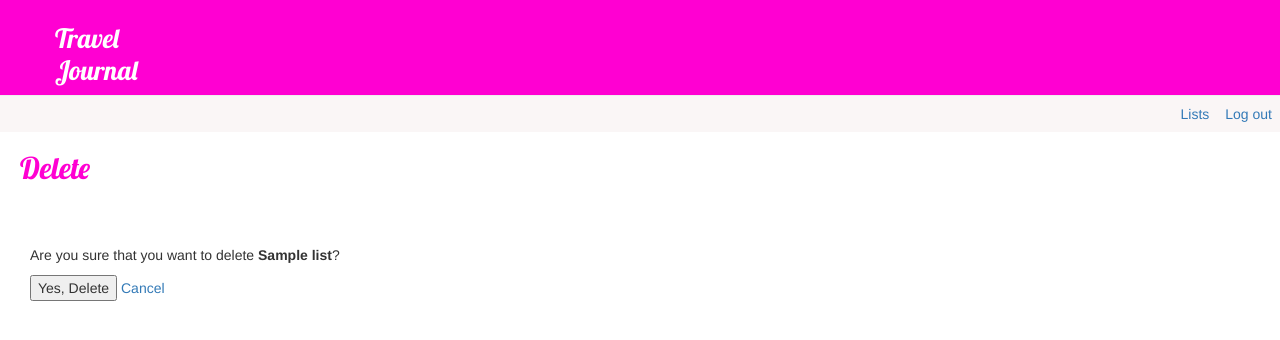
After one commit to jsemeniuk/travels-app, a Django app: page /list/delete/1 in a window 1280 px wide. The commit adds this page. Shown: the top 340 px of the page. Run offline with Django 4.2, Linux system fonts and the light colour scheme; a user stored in the database is signed in; tables that the repository leaves empty hold one stand-in row (values such as "Sample post"); parts of the project's set-up code (start-up, migrations or seed data) failed here and were passed over; some libraries are stand-ins or nearby versions.

Commit message:
Add option to delete items and lists

```diff
--- /dev/null
+++ b/travels_app/lists/templates/lists/confirm_delete.html
@@ -0,0 +1,16 @@
+{% extends 'base.html' %}
+{% load static %}
+
+{% block content %}
+<div class="header">
+    <h2>Delete</h2>
+</div>
+<form method="POST" class="post-form">
+    {% csrf_token %}
+    <p>Are you sure that you want to delete <strong>{{elem_to_delete.name}}</strong>?</p>
+    <div>
+        <button type="submit">Yes, Delete</button>
+        <a href="{% url 'list_edit' pk %}">Cancel</a>
+    </div>
+</form>
+{% endblock %}
--- a/travels_app/lists/templates/lists/list_edit.html
+++ b/travels_app/lists/templates/lists/list_edit.html
@@ -5,6 +5,7 @@
 <div class="header">
     <a href="{% url 'lists_all' %}" class="button back-button"><span class="glyphicon glyphicon-chevron-left"></span></a>
     <h2>{{ list.name }}</h2>
+    <a href="{% url 'delete_list' pk=list.pk  %}" class="button delete-button"><span class="glyphicon glyphicon-minus"></span></a>
 </div>
 <div class="place">
     <table id="id_list_table" class="table">
@@ -21,6 +22,7 @@
             <tr>
                 <td><input type="checkbox" name="item" id="item_{{ forloop.counter }}" onclick="return false;"  {% if item.item_done %}checked{% endif %}><text>{{ item.name }}</text></td>
                 <td><a href="{% url 'list_edit_item' pk=list.pk  item_to_edit=item.pk %}" class="button edit-button"><span class="glyphicon glyphicon-pencil"></span></a></td>
+                <td><a href="{% url 'delete_item' pk=item.pk  %}" class="button delete-button"><span class="glyphicon glyphicon-minus"></span></a></td>
             </tr>
             {% endif %}
         {% endfor %}
--- a/travels_app/lists/urls.py
+++ b/travels_app/lists/urls.py
@@ -8,4 +8,6 @@ urlpatterns = [
     path('list/<int:pk>', views.add_items, name='list_edit'),
     path('list/<int:pk>/<int:item_to_edit>', views.add_items, name='list_edit_item'),
     path('<int:place_id>/list/new', views.add_list, name='list_place_new'),
+    path('item/delete/<int:pk>', views.delete_item, name='delete_item'),
+    path('list/delete/<int:pk>', views.delete_list, name='delete_list'),
 ]
--- a/travels_app/lists/views.py
+++ b/travels_app/lists/views.py
@@ -62,3 +62,22 @@ def lists_all(request):
     if len(lists_all) == 0:
         lists_all = False
     return render(request, 'lists/lists_all.html', {'lists': lists_all})
+
+@login_required
+def delete_item(request, pk):
+    item = get_object_or_404(Items, pk=pk)
+    list_pk = item.list_id.pk
+    if request.method == 'GET':
+        return render(request, 'lists/confirm_delete.html', {'elem_to_delete': item, 'pk': list_pk})
+    elif request.method == "POST":
+        item.delete()
+        return redirect("list_edit", pk=list_pk)
+
+@login_required
+def delete_list(request, pk):
+    list_to_edit = get_object_or_404(Lists, pk=pk)
+    if request.method == 'GET':
+        return render(request, 'lists/confirm_delete.html', {'elem_to_delete': list_to_edit, 'pk': pk})
+    elif request.method == "POST":
+        list_to_edit.delete()
+        return redirect("lists_all")
```
